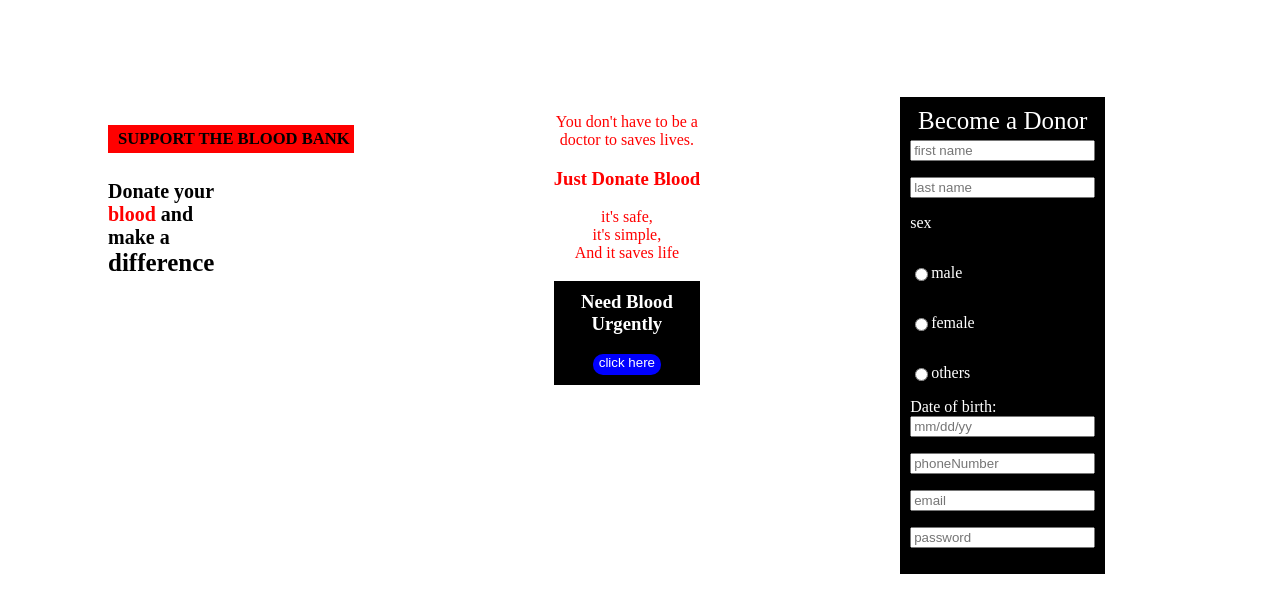
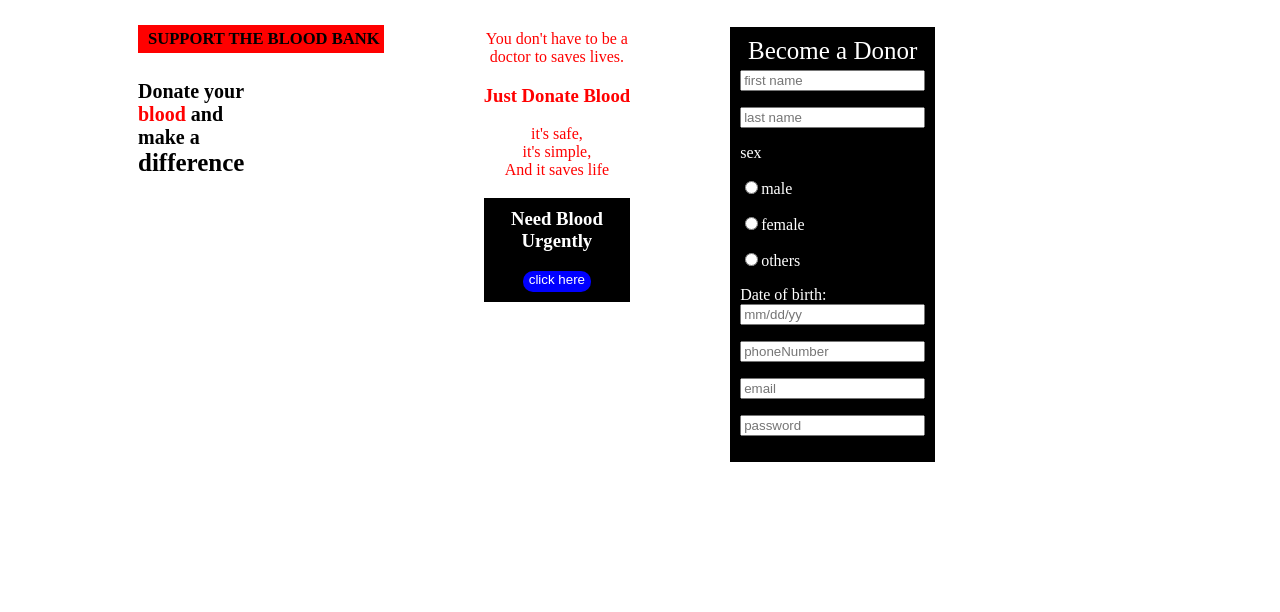
Before and after one commit to NteinPrecious/project1, a plain HTML site: page precious.html in a window 1280 px wide. Shown: the part 72-684 px from the top of the page. Drawn offline with Linux system fonts and the light colour scheme.

Commit message:
added css styles

```diff
--- a/precious.css
+++ b/precious.css
@@ -1,8 +1,10 @@
 .main{
     display: flex;
+    margin-left: 30px;
 }
 .jem{
-    margin: 100px;
+    margin-left: 100px;
+    margin-top: 17px;
 }
 .mimi{
     display: flex;
@@ -10,12 +12,13 @@
    margin-right: 0px;
 }
 .lv{
-    margin: 100px;
+   margin: 30px;
+   margin-left: 100px;
     background-color: black;
     padding: 10px;
 }
 .ph{
-    margin: 100px;
+    margin-left: 100px;
     font-size: 20px;
 }
 .joml{
@@ -78,15 +81,15 @@ button{
     color: white;
 }
 .male{
-    display: flex;
+
     color: white;
 }
 .female{
-    display: flex;
+
     color: white;
 }
 .others{
-    display: flex;
+
     color: white;
 }
 .birth{
--- a/precious.html
+++ b/precious.html
@@ -24,7 +24,8 @@
     <div class="main">
         <div class="ph">
             <h5 class="pph">SUPPORT THE BLOOD BANK</h5>
-            <P class="ppph">Donate your <br> <span class="blood">blood</span> and <br> make a <br> <span class="diff">difference</span></P>
+            <P class="ppph">Donate your <br> <span class="blood">blood</span> and <br> make a <br> <span
+                    class="diff">difference</span></P>
         </div>
         <div class="jem">
             <div class="jem1">
@@ -47,16 +48,15 @@
                 <p class="sex">sex</p>
                 <div class="all">
                     <div class="male">
-                    <input type="radio">
-                    <p>male</p>
+
+                        <p> <input type="radio">male</p>
                     </div>
                     <div class="female">
-                    <input type="radio">
-                    <p>female</p>
+                        <p> <input type="radio">female </p>
                     </div>
                     <div class="others">
-                    <input type="radio">
-                    <p>others</p>
+
+                        <p> <input type="radio">others</p>
                     </div>
                 </div>
                 <p class="birth">Date of birth:</p>
```
Lines whose indentation alone changed are shown as unchanged.
